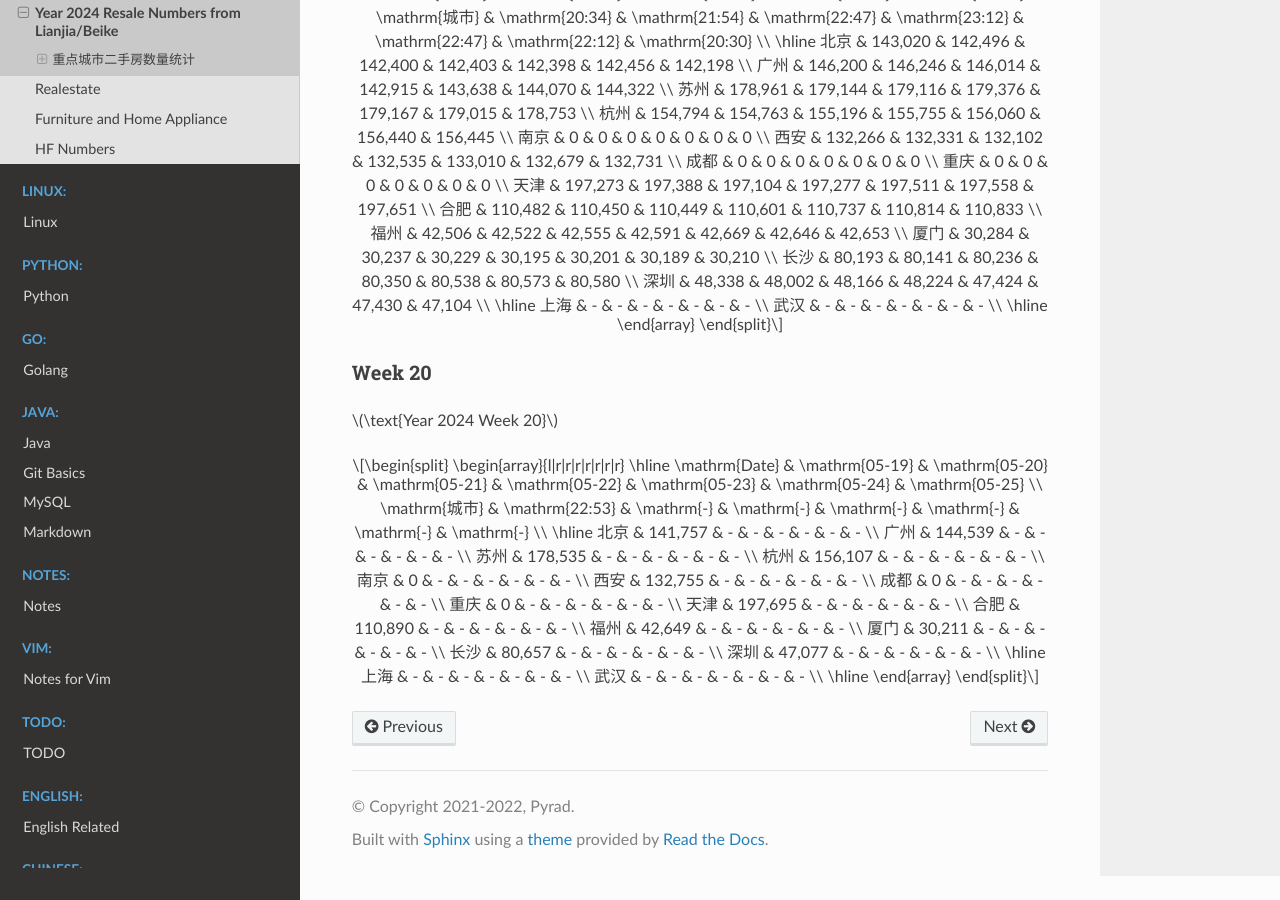
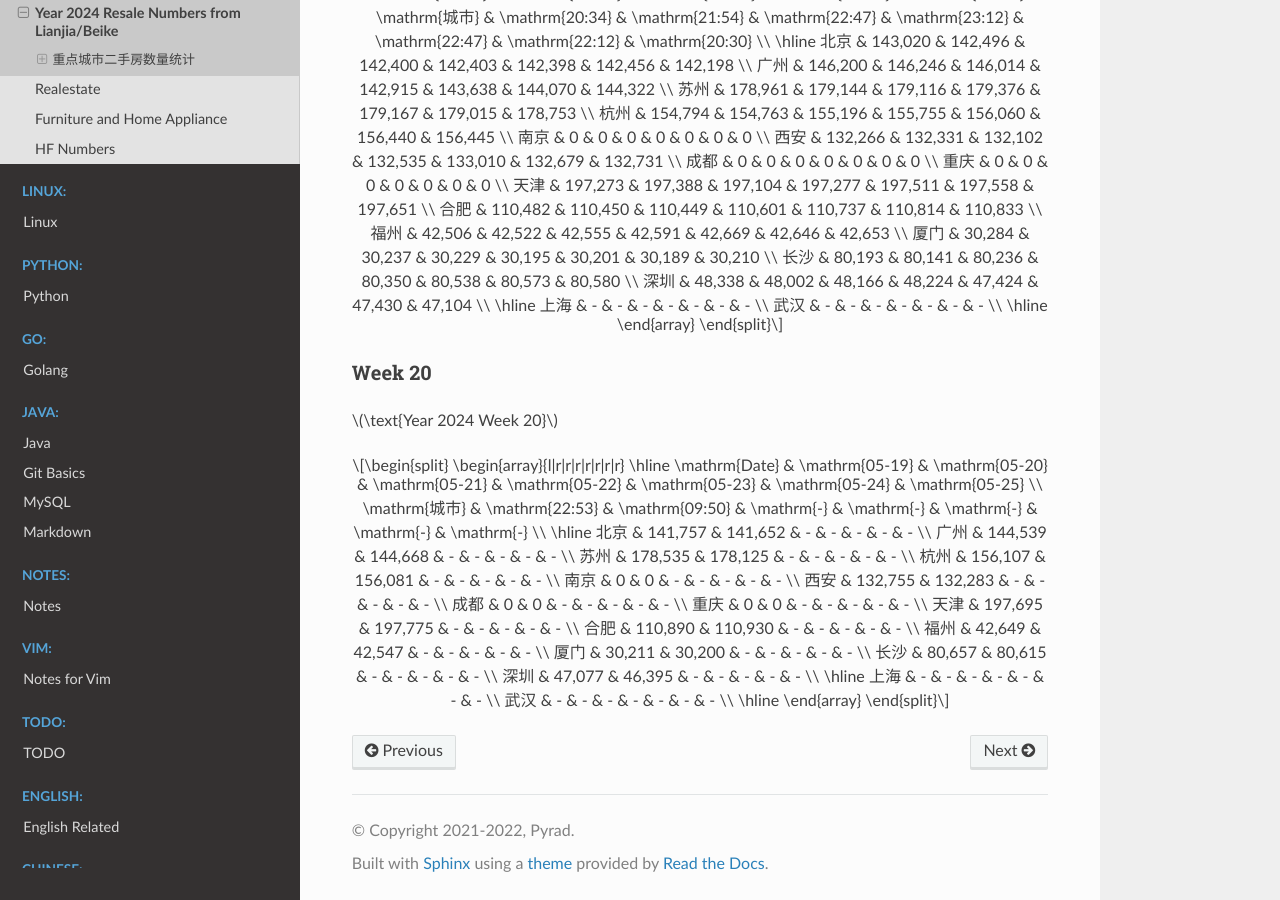
Before and after one commit to Pyrad/pyradnotes, a Sphinx documentation site: the page built from source/RealEstate/resalenumbers2024.md, in a window 1280 px wide and 900 px high, scrolled down 9834 px. Built offline with Sphinx 7.4.7 and the Read the Docs theme 2.0.0, drawn with Linux system fonts in a browser that asks for light colours; a script that is not in the unit is left out.

Commit message:
Realestate Update resale numbers 2024-05-20 09:50

```diff
--- a/source/RealEstate/resalenumbers2024.md
+++ b/source/RealEstate/resalenumbers2024.md
@@ -651,22 +651,22 @@ $$
 \begin{array}{l|r|r|r|r|r|r|r}
 \hline
 \mathrm{Date} & \mathrm{05-19} & \mathrm{05-20} & \mathrm{05-21} & \mathrm{05-22} & \mathrm{05-23} & \mathrm{05-24} & \mathrm{05-25} \\
-\mathrm{城市} & \mathrm{22:53} & \mathrm{-} & \mathrm{-} & \mathrm{-} & \mathrm{-} & \mathrm{-} & \mathrm{-} \\
+\mathrm{城市} & \mathrm{22:53} & \mathrm{09:50} & \mathrm{-} & \mathrm{-} & \mathrm{-} & \mathrm{-} & \mathrm{-} \\
 \hline
-北京 & 141,757 & - & - & - & - & - & - \\
-广州 & 144,539 & - & - & - & - & - & - \\
-苏州 & 178,535 & - & - & - & - & - & - \\
-杭州 & 156,107 & - & - & - & - & - & - \\
-南京 & 0 & - & - & - & - & - & - \\
-西安 & 132,755 & - & - & - & - & - & - \\
-成都 & 0 & - & - & - & - & - & - \\
-重庆 & 0 & - & - & - & - & - & - \\
-天津 & 197,695 & - & - & - & - & - & - \\
-合肥 & 110,890 & - & - & - & - & - & - \\
-福州 & 42,649 & - & - & - & - & - & - \\
-厦门 & 30,211 & - & - & - & - & - & - \\
-长沙 & 80,657 & - & - & - & - & - & - \\
-深圳 & 47,077 & - & - & - & - & - & - \\
+北京 & 141,757 & 141,652 & - & - & - & - & - \\
+广州 & 144,539 & 144,668 & - & - & - & - & - \\
+苏州 & 178,535 & 178,125 & - & - & - & - & - \\
+杭州 & 156,107 & 156,081 & - & - & - & - & - \\
+南京 & 0 & 0 & - & - & - & - & - \\
+西安 & 132,755 & 132,283 & - & - & - & - & - \\
+成都 & 0 & 0 & - & - & - & - & - \\
+重庆 & 0 & 0 & - & - & - & - & - \\
+天津 & 197,695 & 197,775 & - & - & - & - & - \\
+合肥 & 110,890 & 110,930 & - & - & - & - & - \\
+福州 & 42,649 & 42,547 & - & - & - & - & - \\
+厦门 & 30,211 & 30,200 & - & - & - & - & - \\
+长沙 & 80,657 & 80,615 & - & - & - & - & - \\
+深圳 & 47,077 & 46,395 & - & - & - & - & - \\
 \hline
 上海 & - & - & - & - & - & - & - \\
 武汉 & - & - & - & - & - & - & - \\
```
Also changed, not shown: 1 other file.
